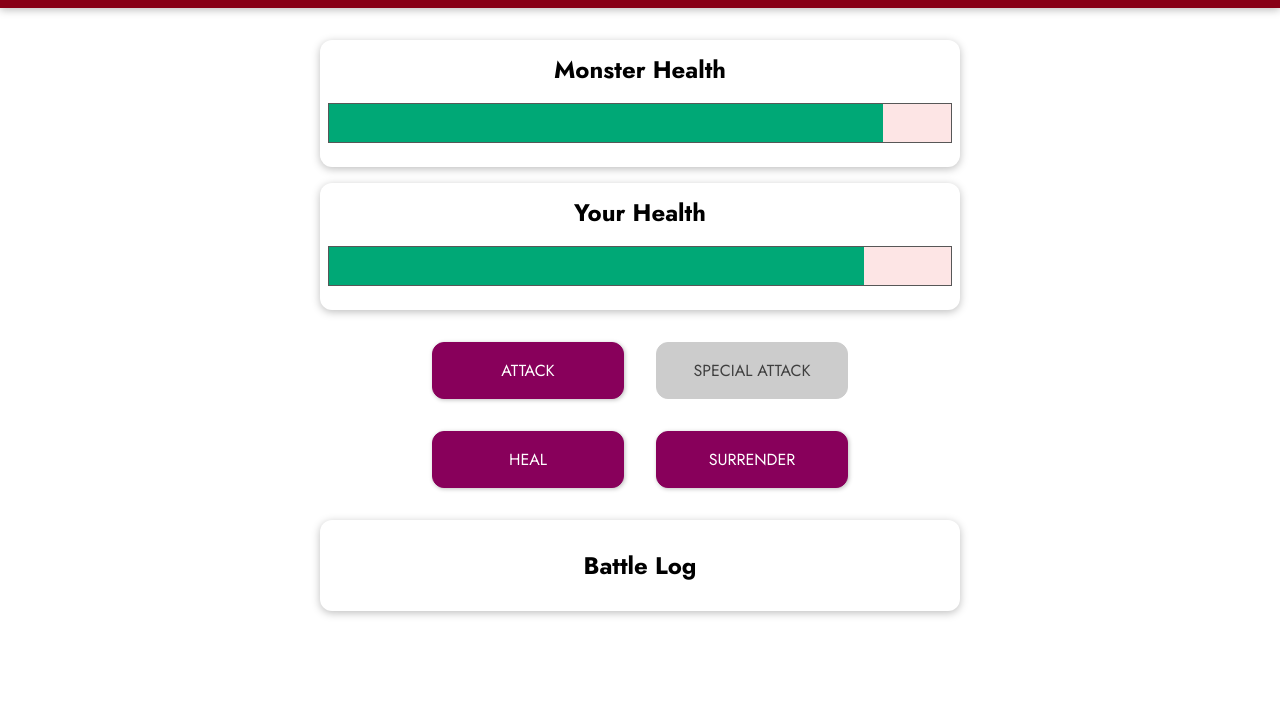
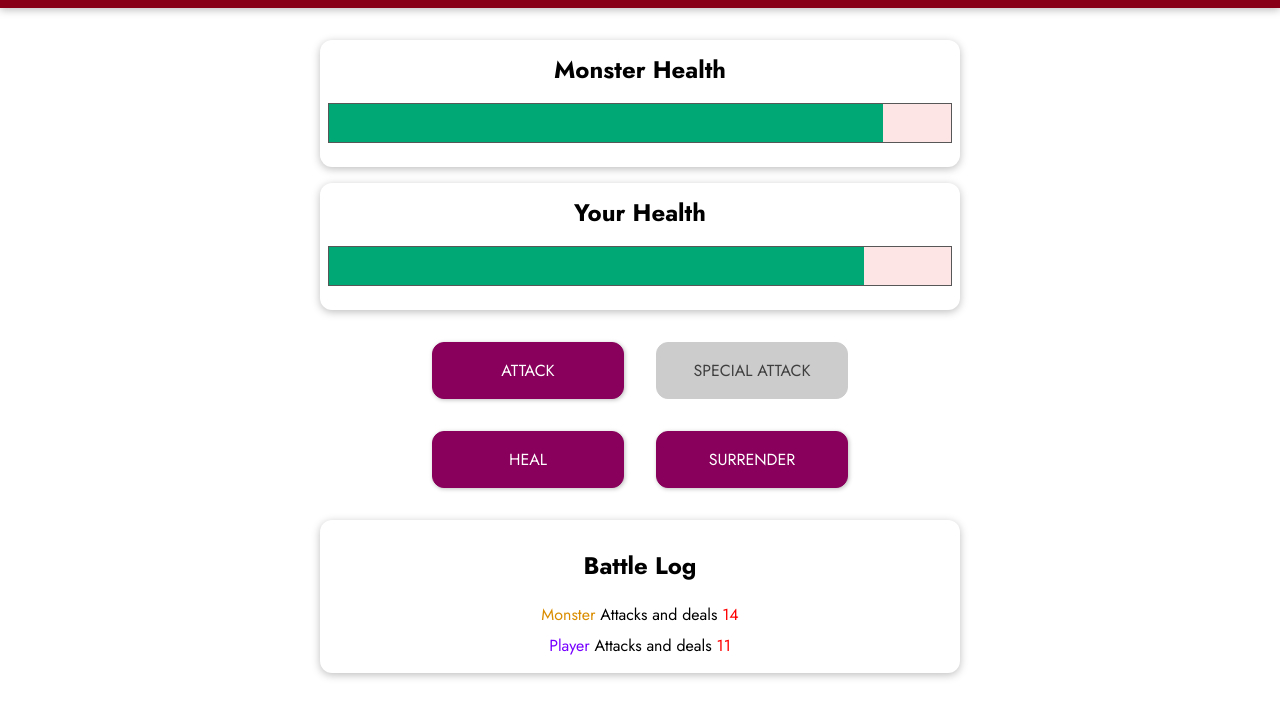
Before and after one commit to agdavid/vue-monster-app, a plain HTML site: page index.html in a window 1280 px wide. Both pictures are taken after a click on the button "ATTACK". Shown: the part 97-800 px from the top of the page. Drawn offline with nearby package versions, Linux system fonts and the light colour scheme.

Commit message:
add battle log

```diff
--- a/app.js
+++ b/app.js
@@ -9,6 +9,7 @@ const app = Vue.createApp({
             monsterHealth: 100,
             currentRound: 0,
             winner: null,
+            logMessages: [],
         };
     },
     computed: {
@@ -55,6 +56,7 @@ const app = Vue.createApp({
             // random between 5 and 12
             const attackValue = getRandomValue(5,12);
             this.monsterHealth -= attackValue;
+            this.addLogMessage('player', 'attack', attackValue);
             // trigger monster's attack on player
             this.attackPlayer();
         },
@@ -62,11 +64,13 @@ const app = Vue.createApp({
             // random between 5 and 12
             const attackValue = getRandomValue(8, 15);
             this.playerHealth -= attackValue;
+            this.addLogMessage('monster', 'attack', attackValue);
         },
         specialAttackMonster() {
             this.currentRound++;
             const attackValue = getRandomValue(10, 25);
             this.monsterHealth -= attackValue;
+            this.addLogMessage('player', 'attack', attackValue);
             this.attackPlayer();
         },
         healPlayer() {
@@ -78,6 +82,7 @@ const app = Vue.createApp({
             } else {
                 this.playerHealth += healValue;
             }
+            this.addLogMessage('player', 'heal', healValue);
             this.attackPlayer;
         },
         startGame() {
@@ -85,9 +90,19 @@ const app = Vue.createApp({
             this.monsterHealth = 100;
             this.winner = null;
             this.currentRound = 0;
+            this.logMessages = [];
         },
         surrender() {
             this.winner = 'monster';
+        },
+        addLogMessage(who, what, value) {
+            const message = {
+                actionBy: who,
+                actionType: what,
+                actionValue: value
+            };
+            console.log("add message", message);
+            this.logMessages.unshift(message);
         }
     },
 });
--- a/index.html
+++ b/index.html
@@ -50,7 +50,21 @@
       </section>
       <section id="log" class="container">
         <h2>Battle Log</h2>
-        <ul></ul>
+        <ul>
+          <li v-for="message in logMessages">
+            <span
+              :class="{'log--player': message.actionBy === 'player', 'log--monster': message.actionBy === 'monster'}"
+            >{{ message.actionBy === 'player' ? 'Player' : 'Monster'}}</span>
+            <span v-if="message.actionType === 'heal'">
+              Healed for
+              <span class="log--heal">{{message.actionValue}}</span>
+            </span>
+            <span v-else>
+              Attacks and deals
+              <span class="log--damage">{{ message.actionValue }}</span>
+            </span>
+          </li>
+        </ul>
       </section>
     </div>
   </body>
```
